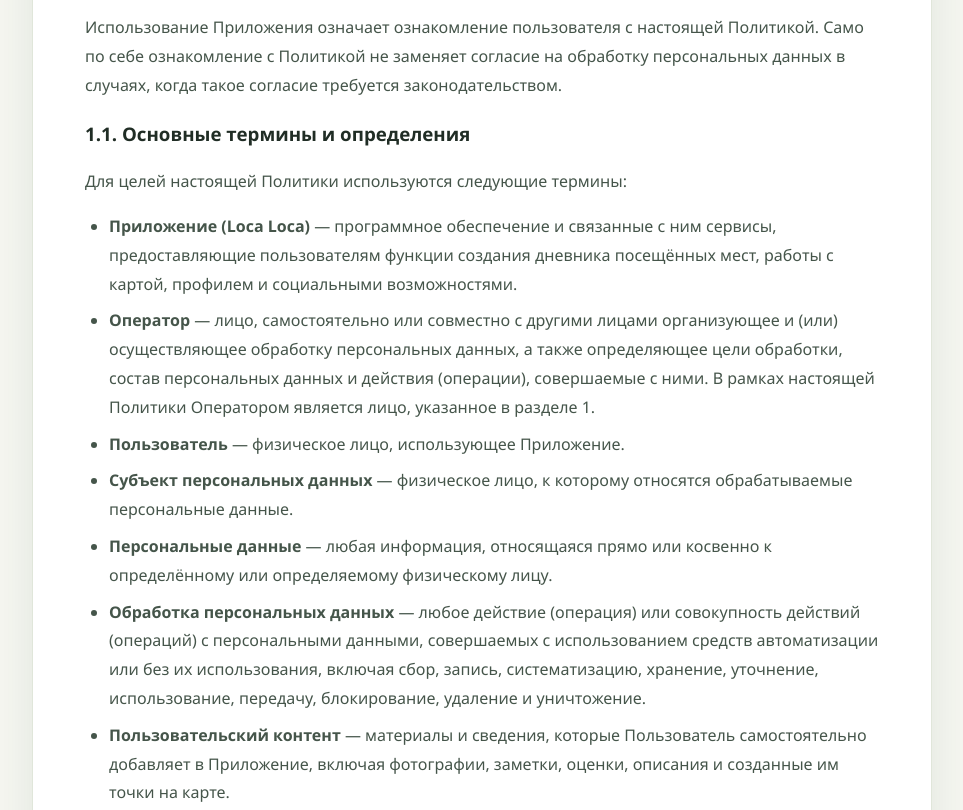
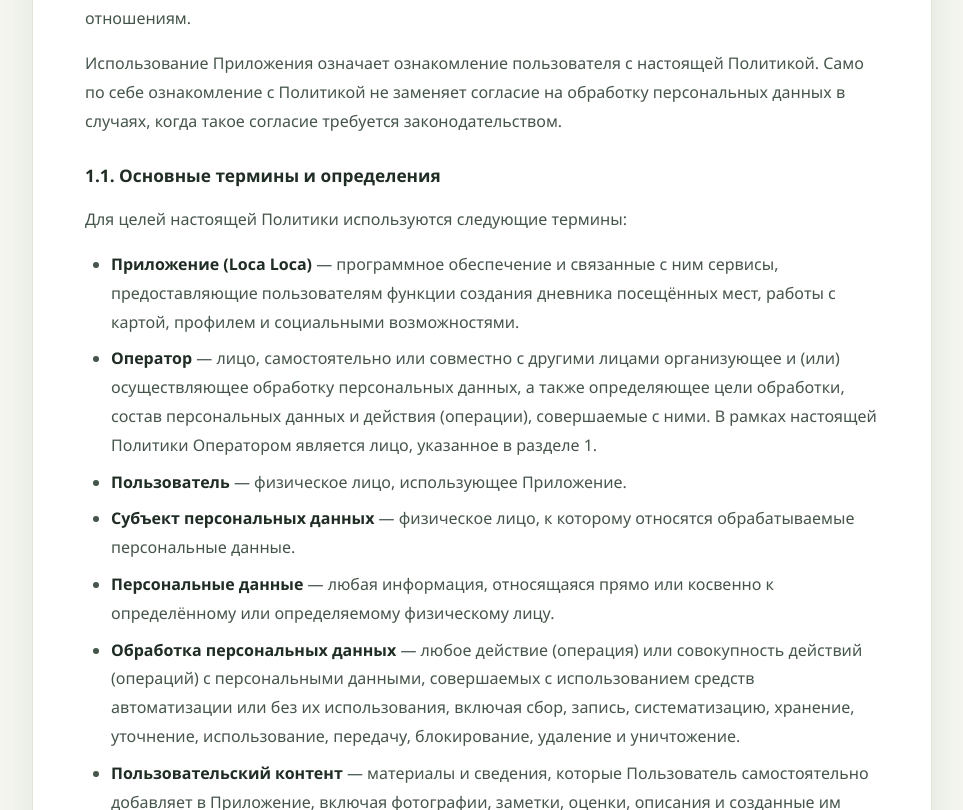
Before and after one commit to teofobiaa/LocaLoca, a plain HTML site: page site/privacy.html in a window 1280 px wide. Shown: the part 995-1805 px from the top of the page, without its empty margins (158-1121 px from the left). Drawn offline with Linux system fonts and the light colour scheme.

Commit message:
style(site): format complete policy sections and lists

```diff
--- a/site/styles-privacy.css
+++ b/site/styles-privacy.css
@@ -35,3 +35,10 @@
 .privacy-disclaimer { margin-top:36px; padding:18px; background:var(--surface-soft); border-radius:14px; font-size:.92rem; }
 .privacy-footer { justify-content:center; border-top:1px solid var(--line); border-bottom:0; color:var(--muted); }
 @media (max-width:600px) { .privacy-header { padding:16px 20px; } .privacy-main { padding-top:42px; } .privacy-content { border-radius:16px; } }
+
+.privacy-content h1 { margin: 0 0 22px; color: var(--ink); font-size: clamp(1.8rem, 4vw, 2.5rem); line-height: 1.15; }
+.privacy-content h2 { margin: 34px 0 12px; color: var(--green); font-size: 1.35rem; }
+.privacy-content h3 { margin: 26px 0 10px; color: var(--ink); font-size: 1.08rem; }
+.privacy-content ul, .privacy-content ol { padding-left: 26px; margin: 12px 0 20px; }
+.privacy-content li { margin: 7px 0; color: var(--text-body); line-height: 1.8; }
+.privacy-content strong { color: var(--ink); }
```
